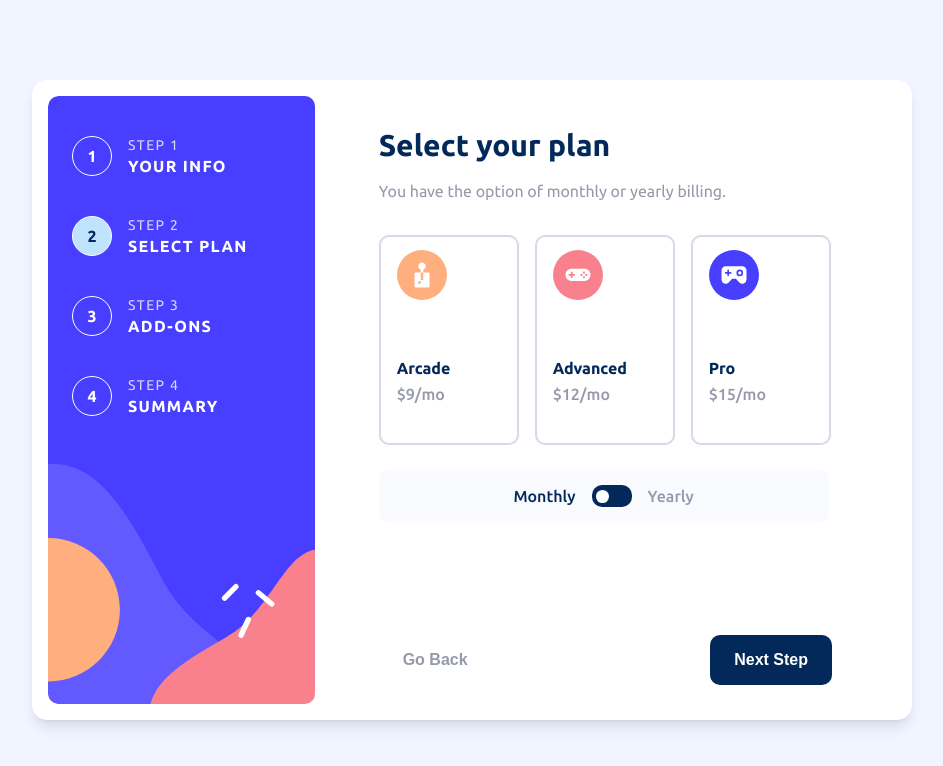
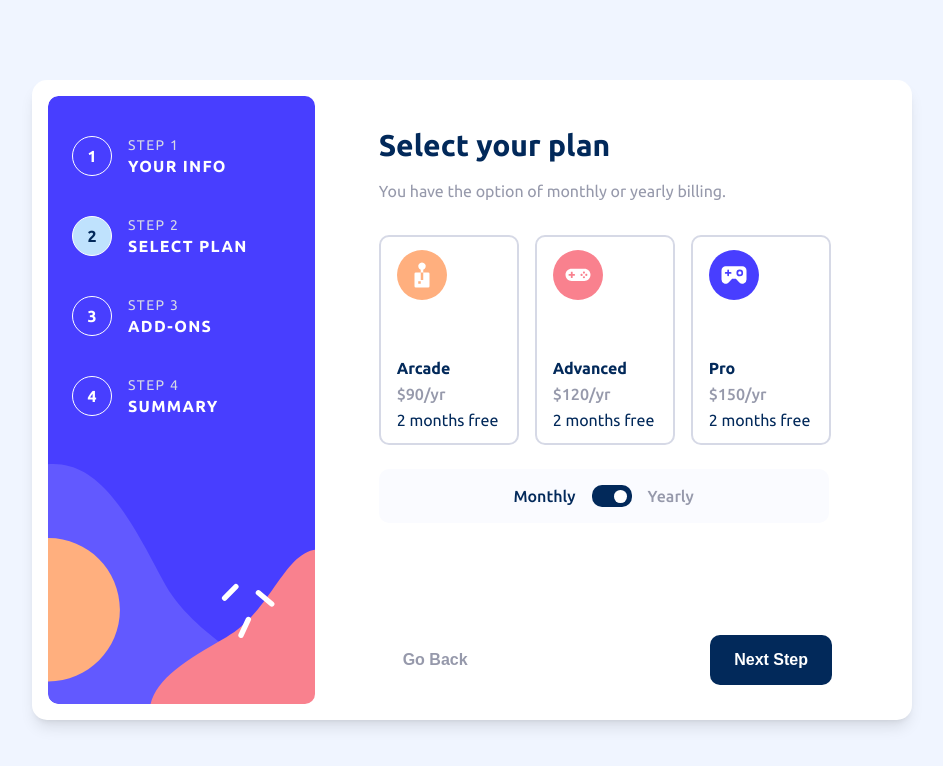
Before and after one commit to f29pereira/multi-step-form, a Next.js app: page / in a window 1280 px wide. Both pictures are taken after a click on the button "Next Step". Shown: the top 766 px of the page, without its empty margins (168-1111 px from the left). Built offline with nearby package versions, Linux system fonts and the light colour scheme.

Commit message:
refactor: Update SelectPlan, Plan, PickAddOns, AddOn and FinishSubscription components with the new isYearly context
- Update how to get the isYearly from the formData context

```diff
--- a/src/app/components/MultiStepForm/Forms/LastStep/FinishSubscription/FinishSubscription.tsx
+++ b/src/app/components/MultiStepForm/Forms/LastStep/FinishSubscription/FinishSubscription.tsx
@@ -12,9 +12,11 @@ import { useMultiStepForm } from "@/app/components/customHooks/useMultiStepForm"
 export default function FinishSubscription() {
   const { elementRef } = useFocus<HTMLHeadingElement>();
 
-  const { isYearly, goToStep } = useMultiStepForm();
+  const { formData, goToStep } = useMultiStepForm();
 
   /*TO DO: get form data from context*/
+
+  const isYearly = formData.isYearly;
 
   return (
     <div className={"white-card-cont"}>
--- a/src/app/components/MultiStepForm/Forms/PickAddOns/AddOn/AddOn.tsx
+++ b/src/app/components/MultiStepForm/Forms/PickAddOns/AddOn/AddOn.tsx
@@ -18,7 +18,8 @@ export default function AddOn({
   toggle,
   isChecked,
 }: AddOnProps) {
-  const { isYearly } = useMultiStepForm();
+  const { formData } = useMultiStepForm();
+  const isYearly = formData.isYearly;
 
   return (
     <label
--- a/src/app/components/MultiStepForm/Forms/PickAddOns/PickAddOns.tsx
+++ b/src/app/components/MultiStepForm/Forms/PickAddOns/PickAddOns.tsx
@@ -13,7 +13,8 @@ import { useState } from "react";
  */
 export default function PickAddOns() {
   /*context*/
-  const { isYearly } = useMultiStepForm();
+  const { formData } = useMultiStepForm();
+  const isYearly = formData.isYearly;
 
   /*ref*/
   const { elementRef } = useFocus<HTMLHeadingElement>();
--- a/src/app/components/MultiStepForm/Forms/SelectPlan/Plan/Plan.tsx
+++ b/src/app/components/MultiStepForm/Forms/SelectPlan/Plan/Plan.tsx
@@ -19,7 +19,8 @@ export default function Plan({
   selectedPlan,
   setCurrentPlan,
 }: PlanProps) {
-  const { isYearly } = useMultiStepForm();
+  const { formData } = useMultiStepForm();
+  const isYearly = formData.isYearly;
 
   const icon = getPlanIcon(type);
 
--- a/src/app/components/MultiStepForm/Forms/SelectPlan/SelectPlan.tsx
+++ b/src/app/components/MultiStepForm/Forms/SelectPlan/SelectPlan.tsx
@@ -15,7 +15,8 @@ import { useMultiStepForm } from "@/app/components/customHooks/useMultiStepForm"
  */
 export default function SelectPlan() {
   /*context*/
-  const { isYearly } = useMultiStepForm();
+  const { formData } = useMultiStepForm();
+  const isYearly = formData.isYearly;
 
   /*state*/
   const [selectedPlan, setSelectedPlan] = useState<string>("");
--- a/src/app/components/MultiStepForm/Forms/SelectPlan/SubscriptionToggle/SubscriptionToggle.tsx
+++ b/src/app/components/MultiStepForm/Forms/SelectPlan/SubscriptionToggle/SubscriptionToggle.tsx
@@ -5,7 +5,8 @@ import styles from "./SubscriptionToggle.module.css";
  * Renders the monthly/yearly subscription toggle
  */
 export default function SubscriptionToggle() {
-  const { isYearly, toggleSubscription } = useMultiStepForm();
+  const { formData, toggleSubscription } = useMultiStepForm();
+  const isYearly = formData.isYearly;
 
   return (
     <div className={`flex-center ${styles.mainCont}`}>
```
